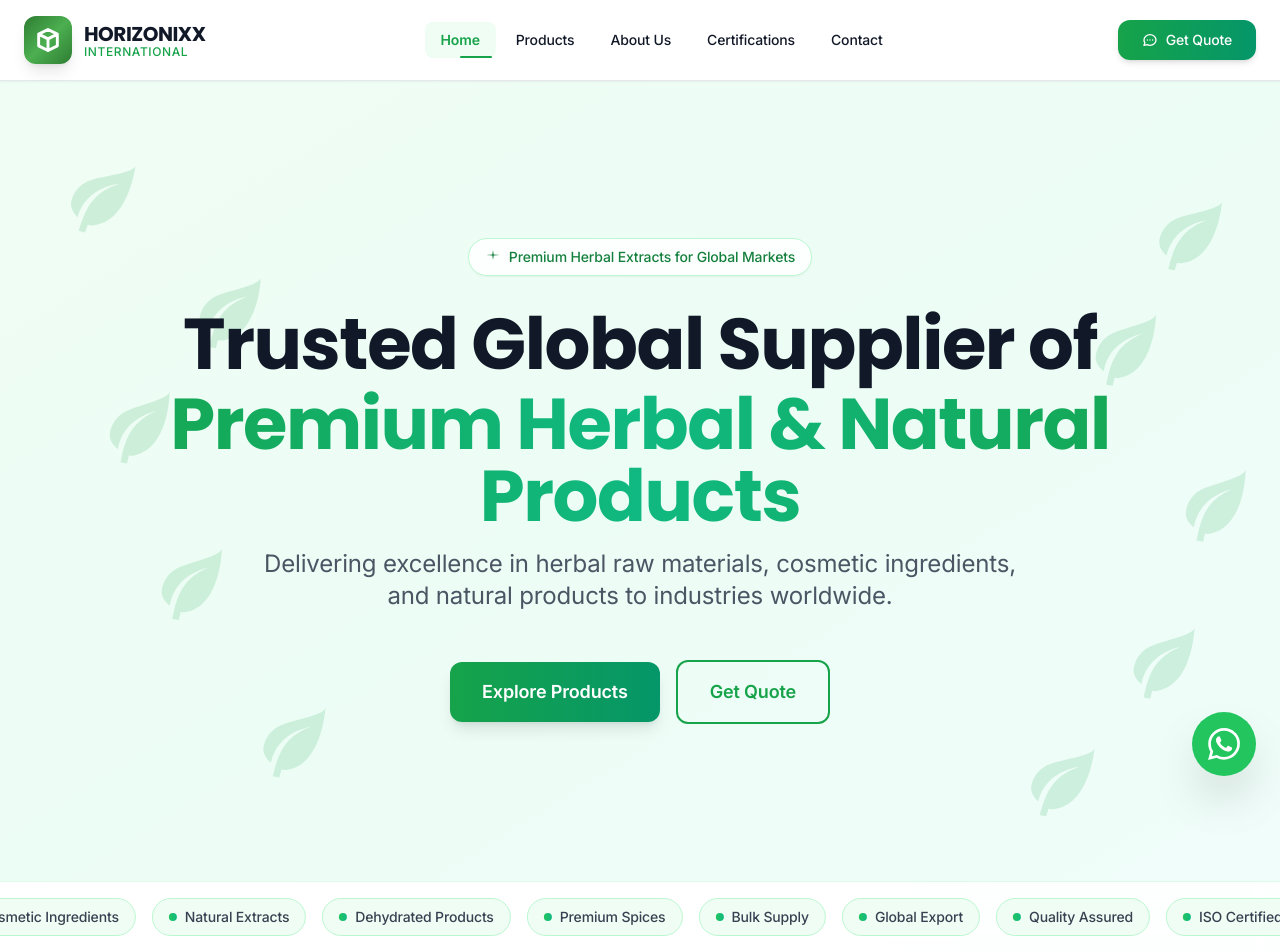
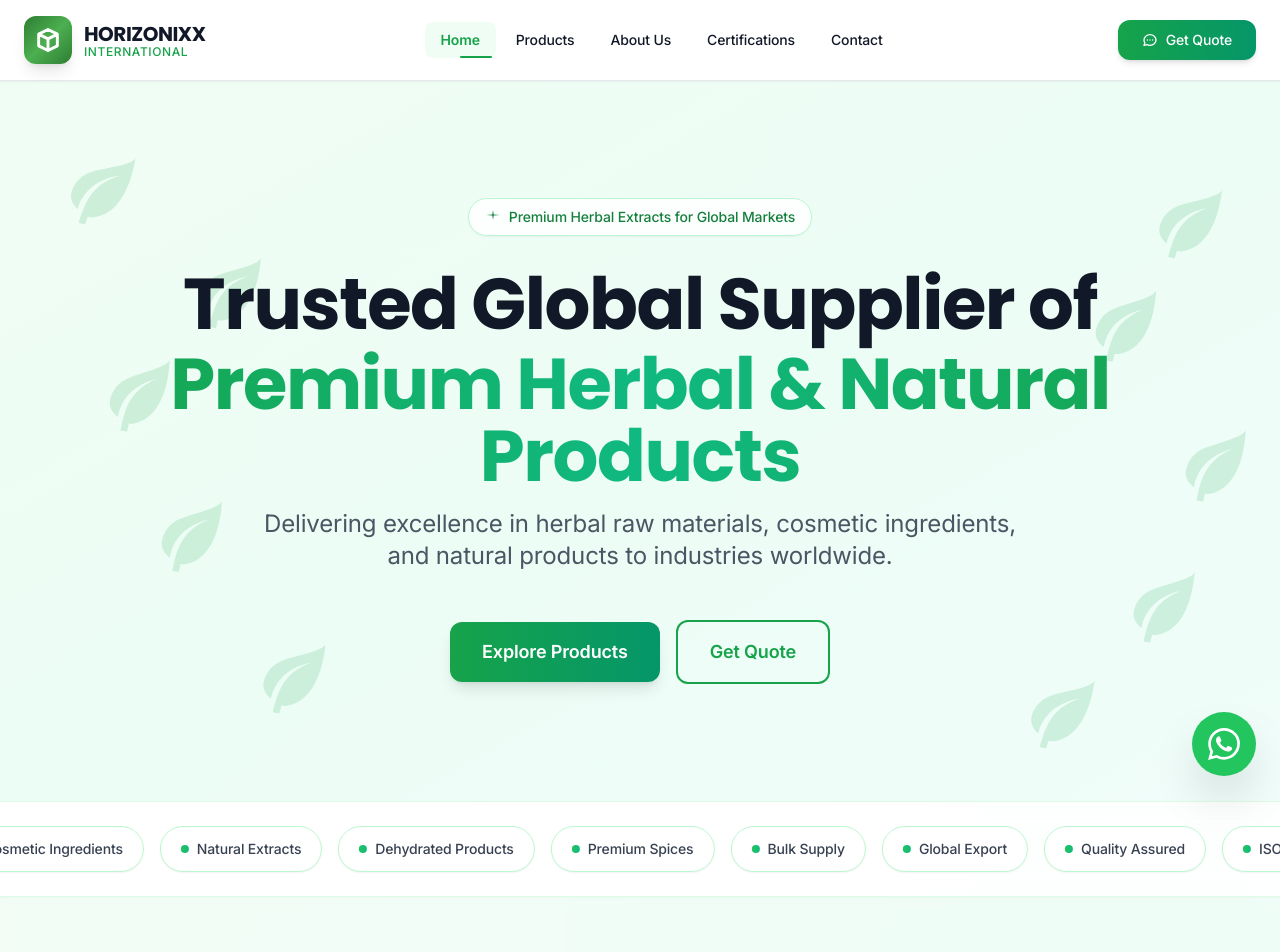
Before and after one commit to DiyaPithva/horizonixx-website, a Next.js app: page / in a window 1280 px wide. Shown: the top 952 px of the page. Built offline with nearby package versions, Linux system fonts and the light colour scheme.

Commit message:
Made the UI Changes and Bug Fixing 3

```diff
--- a/components/homepage/hero.tsx
+++ b/components/homepage/hero.tsx
@@ -18,7 +18,7 @@ const leaves = [
 
 export function Hero() {
   return (
-    <section className="relative min-h-screen flex items-center justify-center overflow-hidden bg-gradient-to-br from-green-50 via-emerald-50 to-teal-50">
+    <section className="relative min-h-[90vh] flex items-center justify-center text-center overflow-hidden bg-gradient-to-br from-green-50 via-emerald-50 to-teal-50">
       {/* Decorative Leaf Background */}
       <div className="absolute inset-0 pointer-events-none opacity-15">
         {leaves.map((leaf, i) => (
@@ -48,7 +48,7 @@ export function Hero() {
       </div>
 
       {/* Main Content */}
-      <div className="relative z-10 w-full max-w-7xl mx-auto px-4 sm:px-6 lg:px-8 py-24 md:py-32">
+      <div className="relative z-10 w-full max-w-7xl mx-auto px-4 sm:px-6 lg:px-8">
         <div className="text-center">
           <motion.div
             initial={{ opacity: 0, y: 30 }}
--- a/components/homepage/scrolling-banner.tsx
+++ b/components/homepage/scrolling-banner.tsx
@@ -20,11 +20,11 @@ export function ScrollingBanner() {
   const allItems = [...scrollingItems, ...scrollingItems, ...scrollingItems];
 
   return (
-    <div className="w-full bg-white/90 backdrop-blur-md shadow-sm border-y border-green-100 py-4">
+    <div className="w-full min-h-[80px] bg-white/90 backdrop-blur-md shadow-sm border-y border-green-100 py-6">
       <div className="container mx-auto px-4">
         {/* Scrolling Container */}
         <motion.div
-          className="flex items-center whitespace-nowrap"
+          className="flex items-center gap-4 whitespace-nowrap"
           animate={{
             x: [0, -100 * scrollingItems.length - (scrollingItems.length * 8)] // Account for spacing
           }}
@@ -43,7 +43,7 @@ export function ScrollingBanner() {
           {allItems.map((item, index) => (
             <div
               key={index}
-              className="inline-flex items-center space-x-2 px-4 py-2 mx-2 bg-green-50 rounded-full border border-green-200 flex-shrink-0"
+              className="flex items-center gap-2 px-5 py-3 rounded-full bg-white border border-green-200 shadow-sm flex-shrink-0"
             >
               <div className="w-2 h-2 bg-gradient-to-r from-green-500 to-emerald-500 rounded-full flex-shrink-0"></div>
               <span className="text-sm font-medium text-gray-700 whitespace-nowrap">
```
